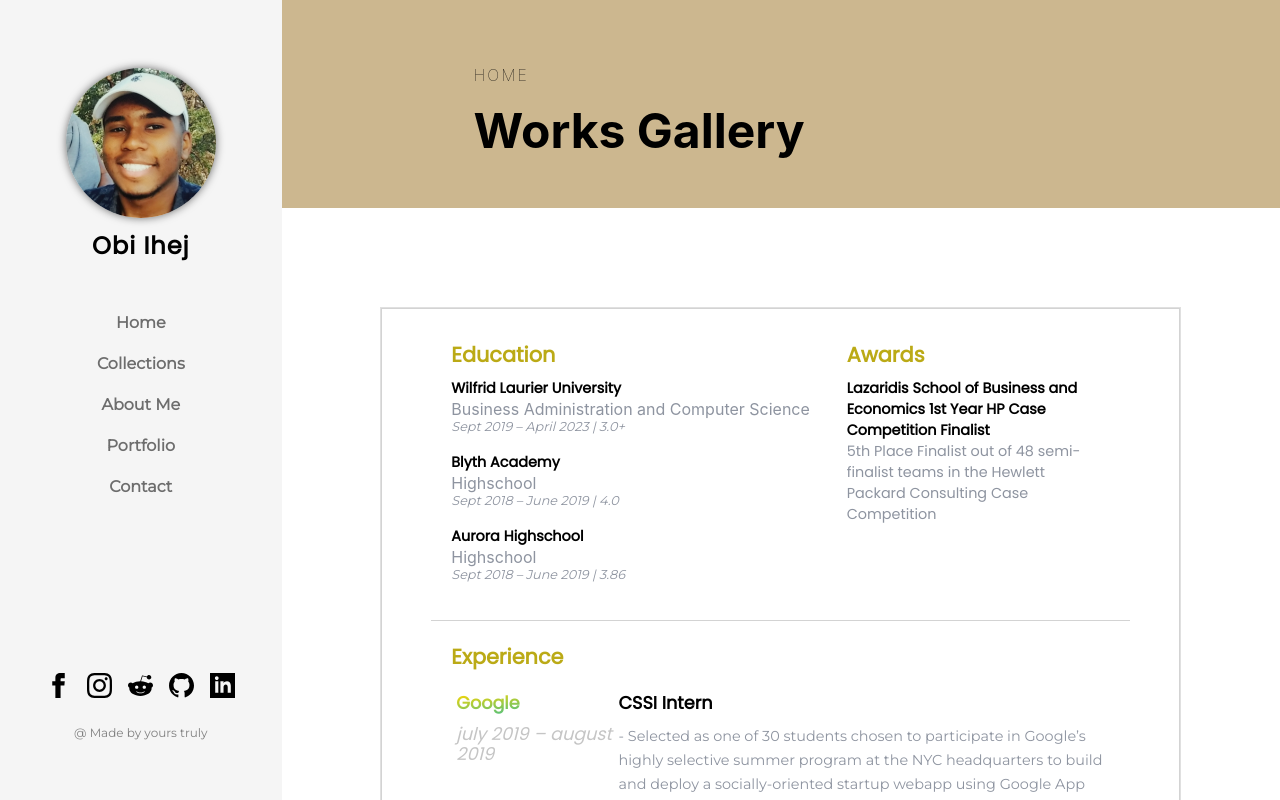
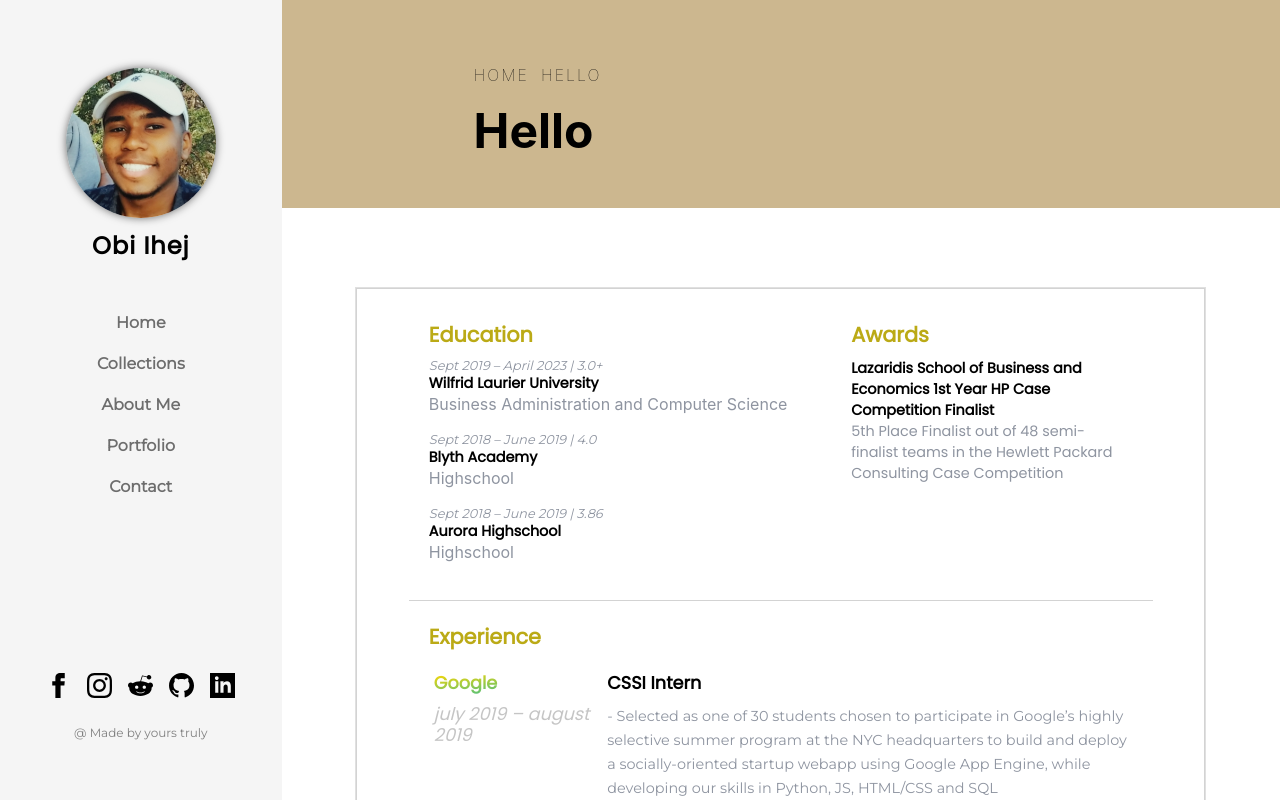
Before and after one commit to ObiTracks/personalportfolio, a React (Create React App) app: page /about in a window 1280 px wide. Shown: the top 800 px of the page. Built offline with nearby package versions, Linux system fonts and the light colour scheme; a web font is replaced by a local one.

Commit message:
Complete fix of NavSister props

```diff
--- a/src/App.js
+++ b/src/App.js
@@ -24,7 +24,7 @@ function App() {
           <Switch>
             <Route path="/" exact component={Landing_Page} />
             <Route path="/">
-              <NavSister />
+              {/* <NavSister /> */}
             </Route>
           </Switch>
 
@@ -36,7 +36,8 @@ function App() {
             <Route path="/spotify" exact component={Music} />
             <Route path="/" component={Music} />
           </Switch>
-          <Route path="/contact" exact component={Contact} />
+          {/* <Route path="/" exact component={Contact} /> */}
+          <Contact/>
           <Footer />
         </div>
       </div>
--- a/src/Components/About/About.js
+++ b/src/Components/About/About.js
@@ -1,5 +1,6 @@
 import React from 'react';
 import './About.scss';
+import NavSister from '../Nav/NavSister/NavSister';
 import ResumeJSON from '../About/resume.json';
 
 const jobs = ResumeJSON.jobs;
@@ -7,15 +8,18 @@ const skills = ResumeJSON.skills;
 const schools = ResumeJSON.education;
 const awards = ResumeJSON.awards;
 const activities = ResumeJSON.activities;
+console.log(jobs)
 
-console.log(jobs)
+const navJson = '{"breadcrumb":"Hello", "link":"home"}';
+const NavJSON = JSON.parse(navJson);
+// console.log(NavJSON)
 
 function About(props) {
   return (
     <div className="Parent-about">
+      <NavSister breadcrumb={NavJSON.breadcrumb} />
+
       <div className="resume">
-
-
         <span className="section">
           <div className="education">
             <div className="items" id="schools">
@@ -23,9 +27,9 @@ function About(props) {
               {schools.map((school, index) => {
                 return (
                   <div className="school">
+                    <p id="info">{school.date} | {school.gpa}</p>
                     <p id="head">{school.name}</p>
                     <p>{school.degree}</p>
-                    <p id="info">{school.date} | {school.gpa}</p>
                   </div>
                 )
               })}
--- a/src/Components/About/About.scss
+++ b/src/Components/About/About.scss
@@ -5,22 +5,22 @@
     min-height: 35rem;
     display: flex;
     justify-content: center;
-    align-items: center;
-    padding: 10%;
+    // align-items: center;
+    flex-wrap: wrap;
     background: rgb(255, 255, 255);
-    color: rgb(142, 148, 160);
 
     .resume{
       display: flex;
       flex-direction: column;
       justify-content: center;
       align-items: center;
-      width: 100%;
+      width: 85%;
       height: auto;
       min-height: 100%;
       border: solid rgb(211, 211, 211) 1px;
       padding: 10px;
       outline: solid rgb(224, 224, 224) 1px;
+      color: rgb(142, 148, 160);
 
       // SECTION STYLE
       .section{
--- a/src/Components/Nav/NavSister/NavSister.css
+++ b/src/Components/Nav/NavSister/NavSister.css
@@ -6,6 +6,7 @@
 	height: 13rem;
 	justify-content: center;
 	padding: 0 12rem 0 12rem;
+	margin-bottom: 5rem;
 }
 .NavSister_navlinks{
 	display: flex;
--- a/src/Components/Nav/NavSister/NavSister.js
+++ b/src/Components/Nav/NavSister/NavSister.js
@@ -3,21 +3,18 @@ import './NavSister.css';
 import headshot from '../../../static/img_placeholder.jpg';
 import fillerbg from '../../../static/img_nav_placeholder.jpg';
 
-function Nav (props) {
-
-    const navJson = '{"breadcrumb":"Hello", "link":"/home"}'
-    const NavJSON = JSON.parse(navJson)
+function NavSister (props) {
 
     return(
         <span className='NavSister'>
             <ul className='NavSister_navlinks'>
-            <li><a href={props.link} className='NavSister_navlinks_link'>Home</a></li>
-            <li><a href='' className='NavSister_navlinks_link'>{props.breadcrumb} </a></li>
+            <li><a href="/" className='NavSister_navlinks_link'>Home</a></li>
+            <li><a className='NavSister_navlinks_link'>{props.breadcrumb}</a></li>
             </ul>
-            <h1 className="NavSister_title">Works Gallery</h1>
+            <h1 className="NavSister_title">{props.breadcrumb}</h1>
             {/* <h4 className="Proj_Nav_fadedtitle">Portfolio</h4> */}
       </span>
     )
 }
 
-export default Nav
+export default NavSister;
```
